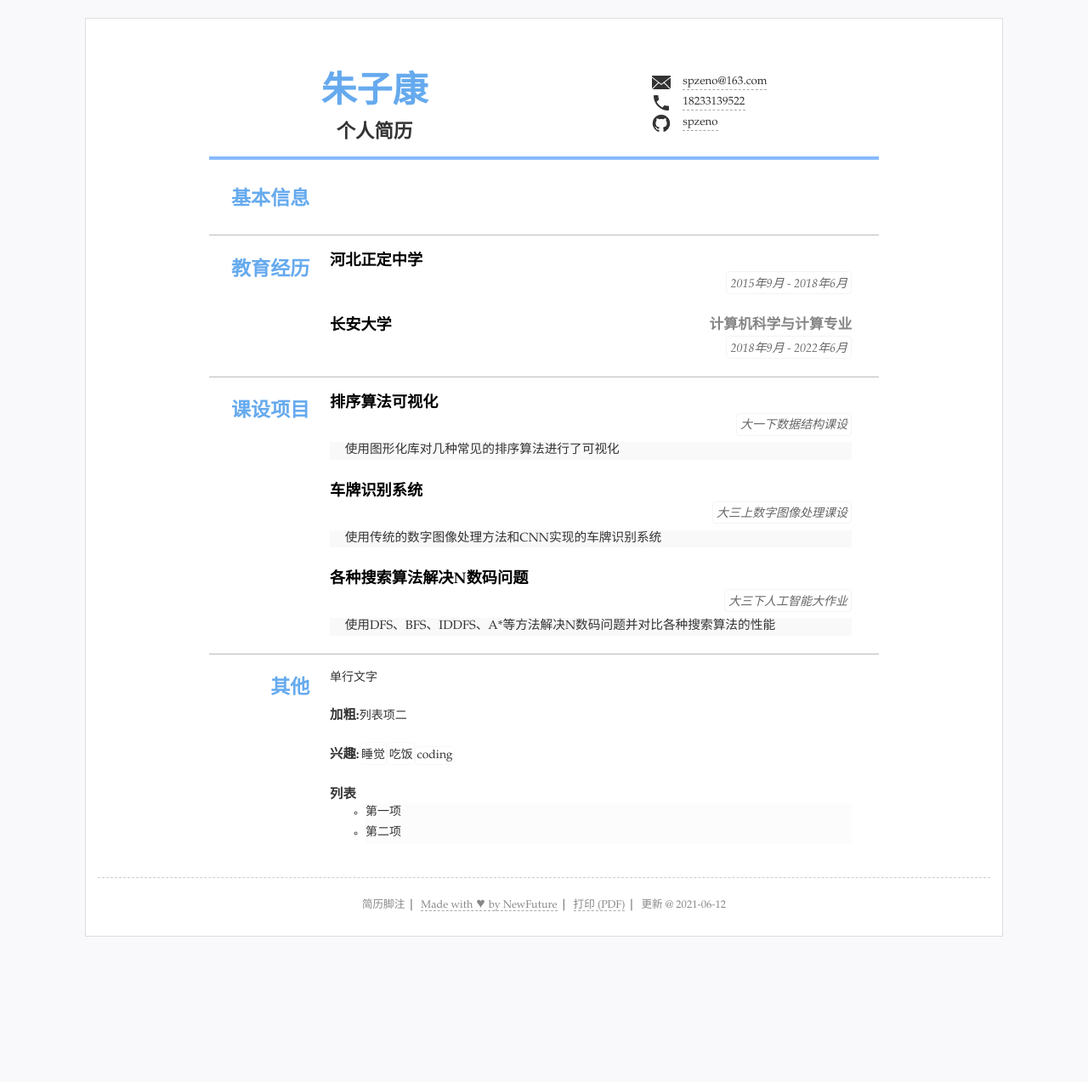
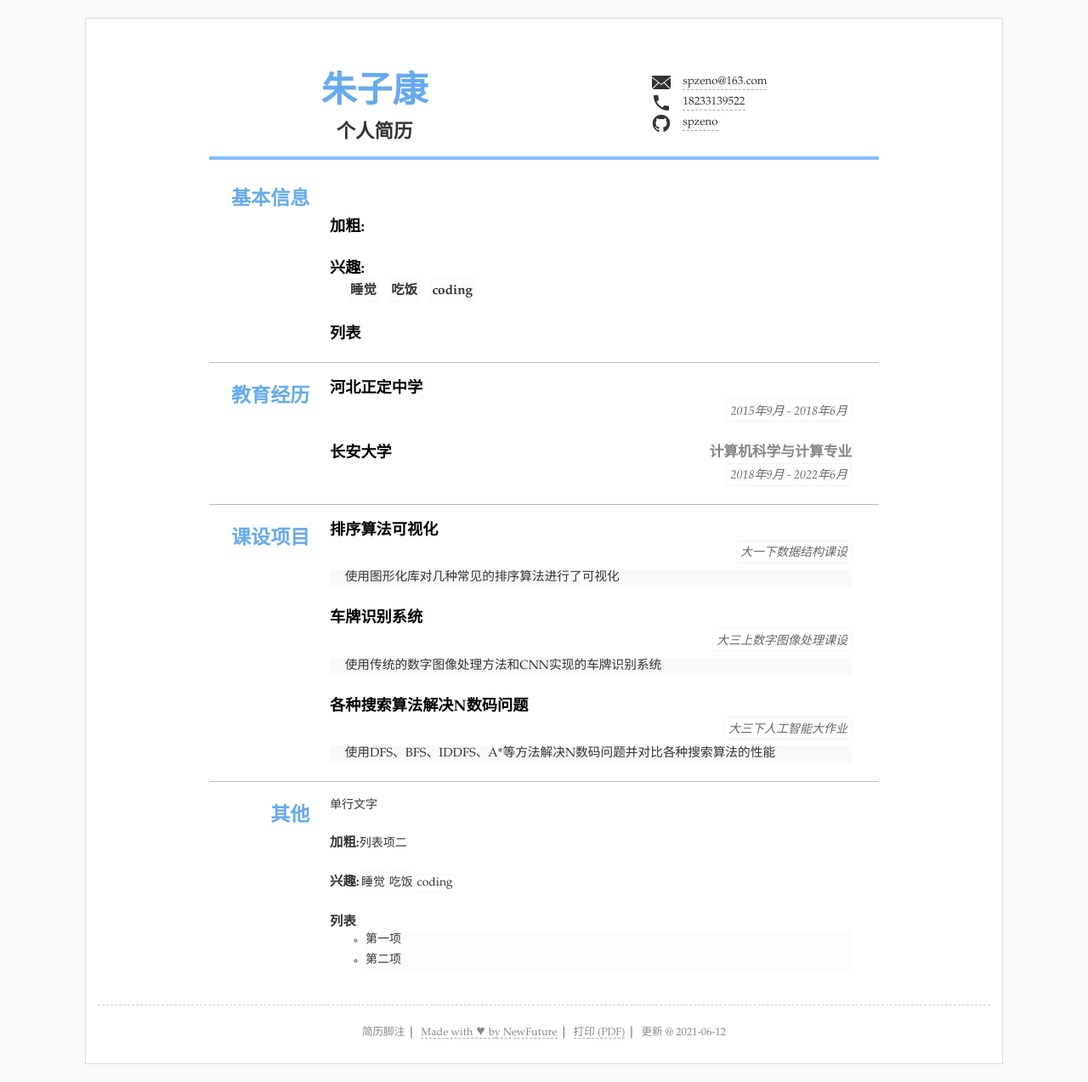
Before and after one commit to spzeno/CV, a Jekyll site: the page built from index.html, in a window 1280 px wide. Shown: the whole page at 85% size. Built offline with Jekyll 4.4.1, drawn with Linux system fonts in a browser that asks for light colours; before the commit the page ends 1123 px from its top, so only the background shows below that.

Commit message:
Update resume.yml

```diff
--- a/_data/resume.yml
+++ b/_data/resume.yml
@@ -25,11 +25,22 @@ contact: #联系方式连接等3~5行
 #main下面是主体内容，类别条数不限
 main: #简历主要内容，
 
-- type: others #类别为ID
+- type: info #类别为ID
   name: 基本信息 #显示名称，空则使用type
   content: #内容基本格式 标题-副标题-日期-详细内容 (都允许空)
   - 性别： 男
   - 出生日期： 1999/11/26
+  - title: "加粗:"
+    text: "列表项二"
+  - title: "兴趣:"
+    items: #单行列表
+    - 睡觉
+    - 吃饭
+    - coding
+  - title: 列表
+    list:
+    - 第一项
+    - 第二项
 
 - type: education #类别为ID
   name: 教育经历 #显示名称，空则使用type
```
